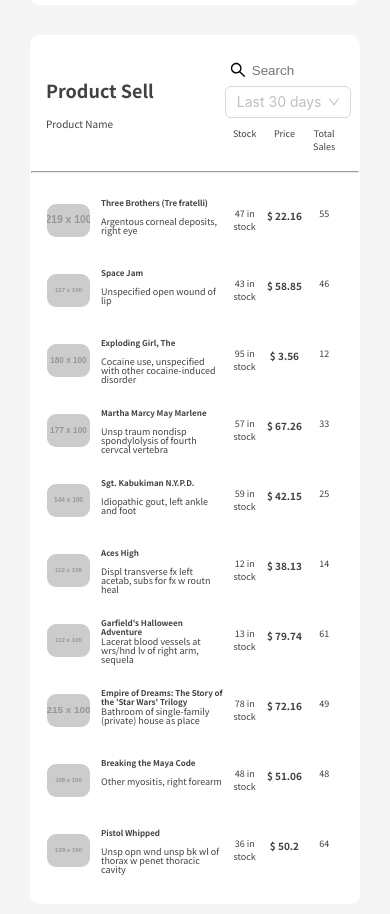
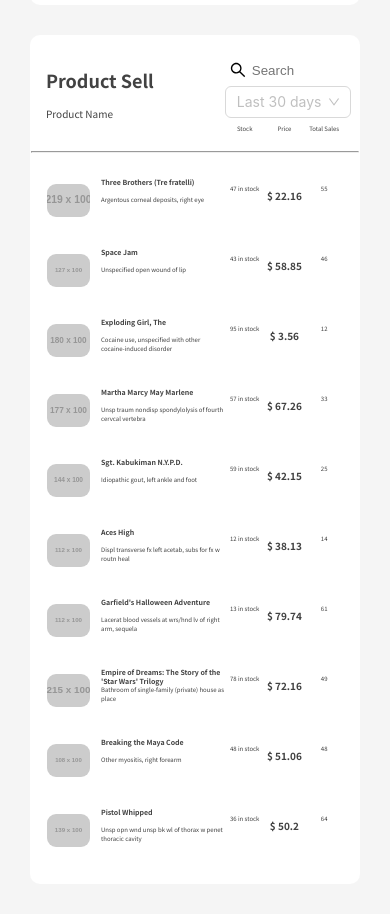
Before and after one commit to abhinayy58/assignment, a React (Create React App) app: page / in a window 390 px wide. Shown: the part 1325-2239 px from the top of the page. Built offline with nearby package versions, Linux system fonts and the light colour scheme.

Commit message:
Product responsiveness

```diff
--- a/src/style.css
+++ b/src/style.css
@@ -221,7 +221,7 @@
   font-weight: bold;
 }
 
-@media (min-width: 360px) and (max-width: 500px) {
+@media (min-width: 359px) and (max-width: 500px) {
   .graph_view {
     flex-direction: column;
     gap: 30px;
@@ -254,7 +254,10 @@
     width: 28%;
   }
   .product_sells {
-    font-size: 8px;
+    font-size: 7px;
+  }
+  .product_names {
+    font-size: 6px;
   }
   .product_name_type img {
     width: 45px;
```
